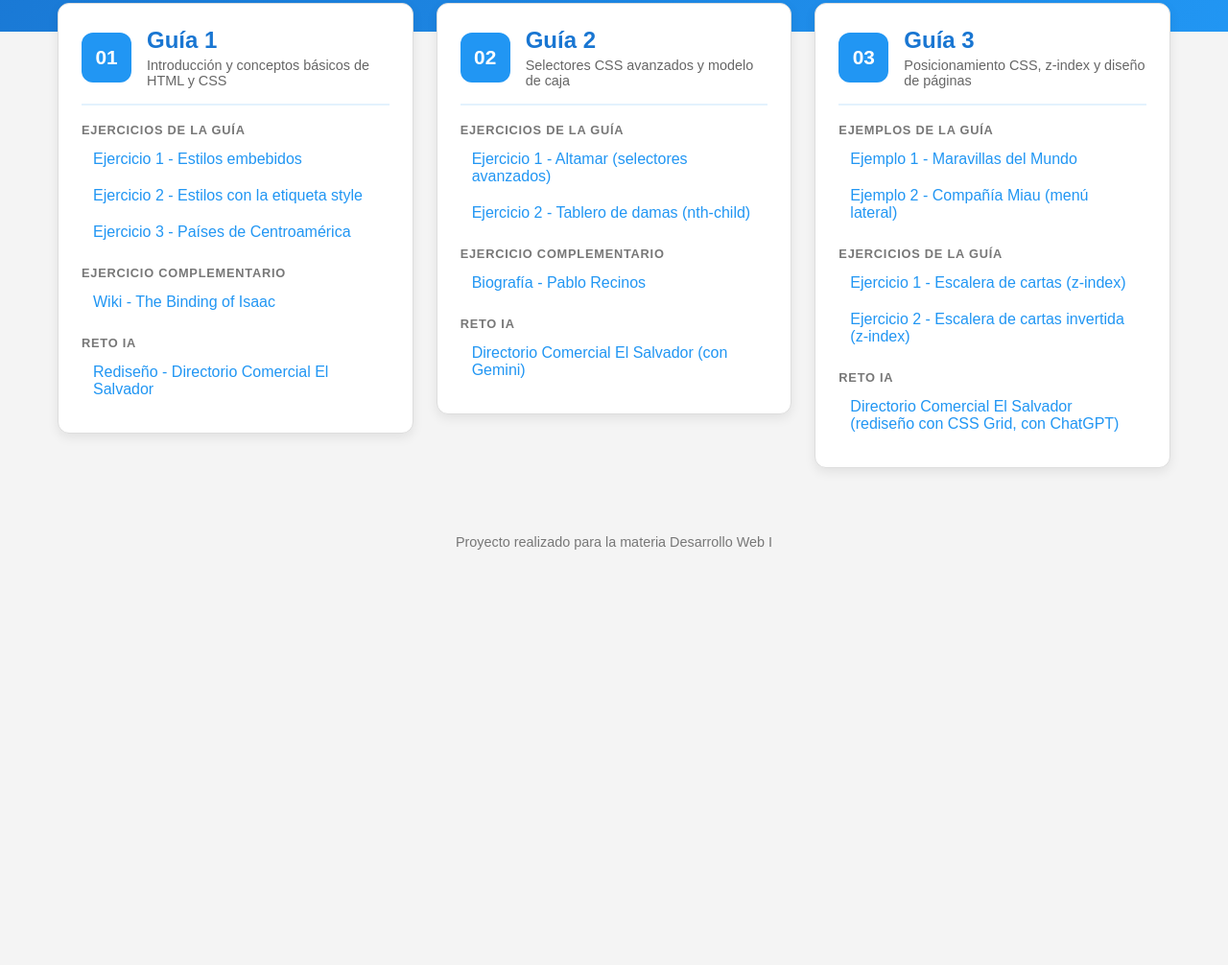
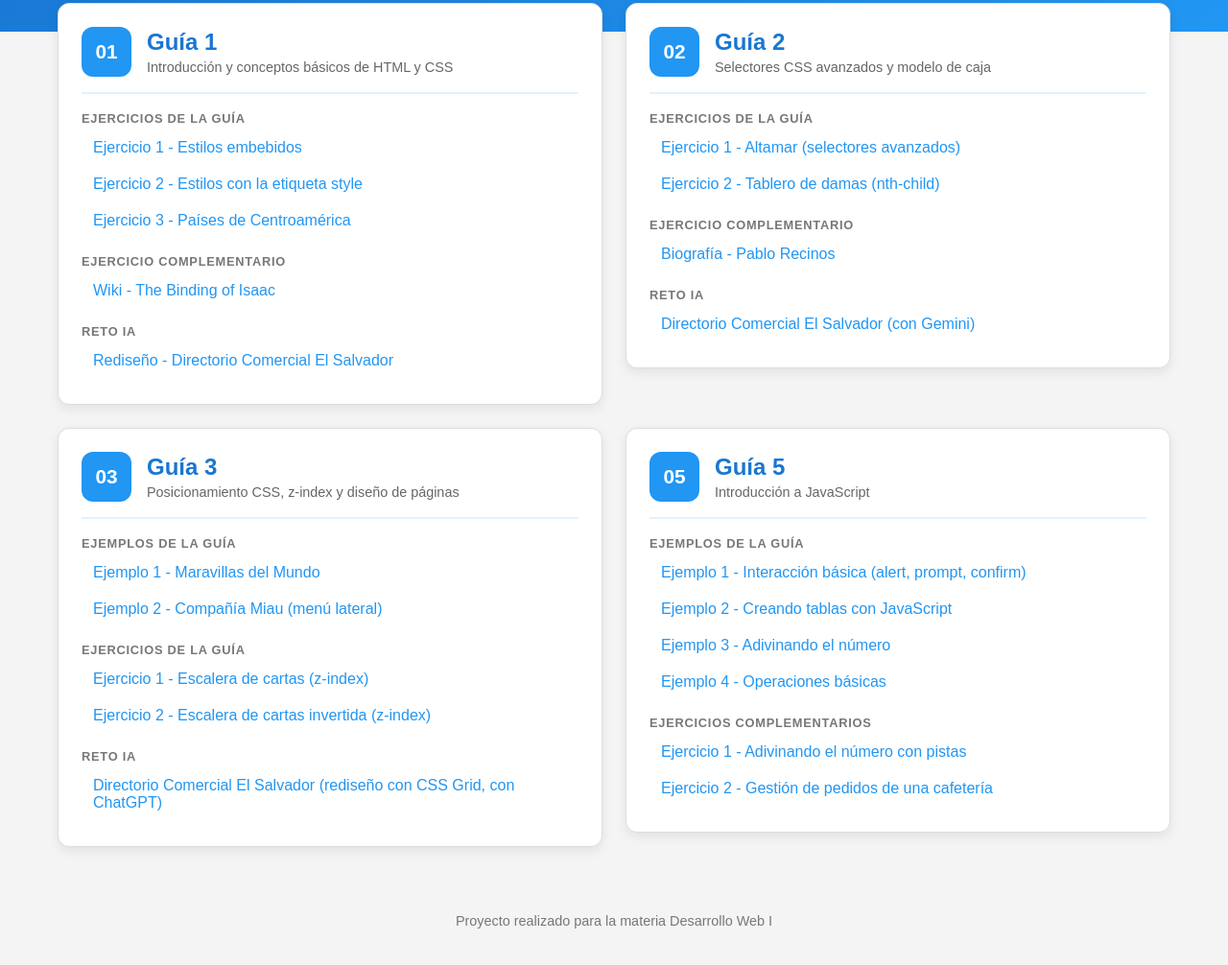
Before and after one commit to pablorec07/Semana-2_mas_guias, a plain HTML site: page index.html in a window 1280 px wide. Shown: the part 152-1158 px from the top of the page at 96% size. Before the commit the page ends 800 px from the top, so only its background shows below. Drawn offline with Linux system fonts and the light colour scheme.

Commit message:
Add files via upload
Agregar Guía 5 al index

```diff
--- a/home-styles.css
+++ b/home-styles.css
@@ -38,7 +38,7 @@ body {
     padding: 0 20px;
 
     display: grid;
-    grid-template-columns: repeat(auto-fit, minmax(320px, 1fr));
+    grid-template-columns: repeat(auto-fit, minmax(min(440px, 100%), 1fr));
     gap: 24px;
     align-items: start;
 }
--- a/index.html
+++ b/index.html
@@ -116,6 +116,35 @@
             </section>
         </article>
 
+        <!-- GUÍA 5 -->
+        <article class="guide-card">
+            <div class="guide-head">
+                <span class="guide-number">05</span>
+                <div>
+                    <h2>Guía 5</h2>
+                    <p>Introducción a JavaScript</p>
+                </div>
+            </div>
+
+            <section class="link-group">
+                <h3>Ejemplos de la guía</h3>
+                <ul>
+                    <li><a href="Guia5/index.html">Ejemplo 1 - Interacción básica (alert, prompt, confirm)</a></li>
+                    <li><a href="Guia5/pages/tablas.html">Ejemplo 2 - Creando tablas con JavaScript</a></li>
+                    <li><a href="Guia5/pages/numeroAleatorio.html">Ejemplo 3 - Adivinando el número</a></li>
+                    <li><a href="Guia5/pages/operacionesBasicas.html">Ejemplo 4 - Operaciones básicas</a></li>
+                </ul>
+            </section>
+
+            <section class="link-group">
+                <h3>Ejercicios complementarios</h3>
+                <ul>
+                    <li><a href="Guia5/pages/numeroAleatorio.html">Ejercicio 1 - Adivinando el número con pistas</a></li>
+                    <li><a href="Guia5/pages/pedidos.html">Ejercicio 2 - Gestión de pedidos de una cafetería</a></li>
+                </ul>
+            </section>
+        </article>
+
     </main>
 
     <footer id="home-footer">
```
